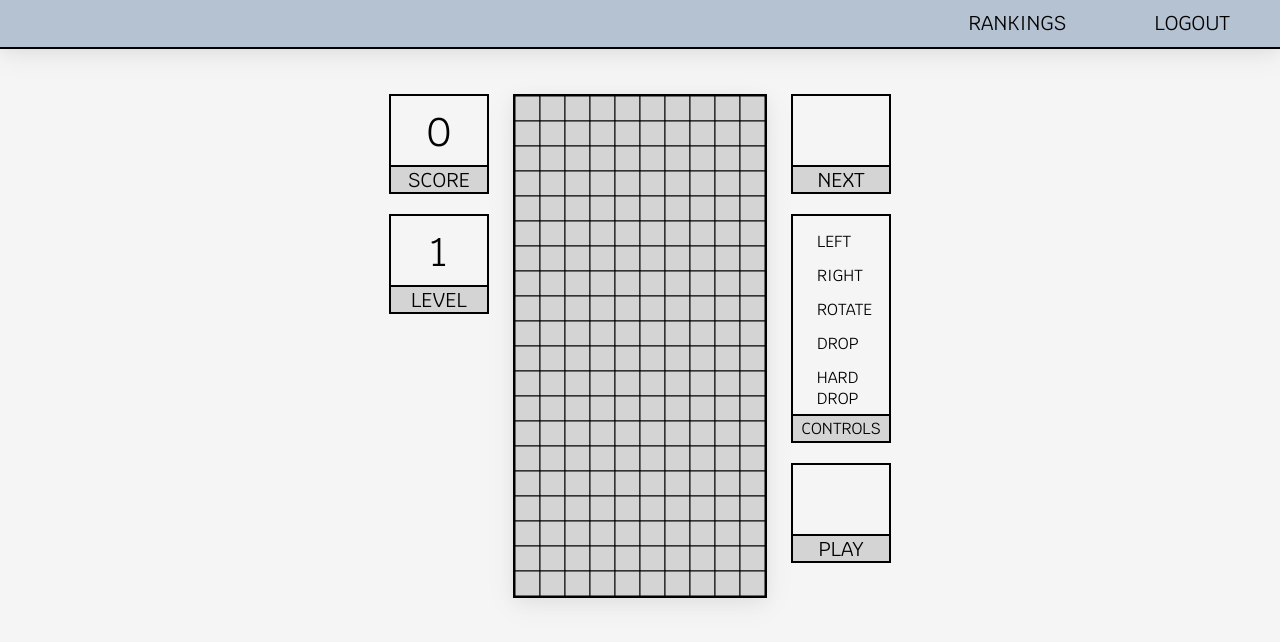
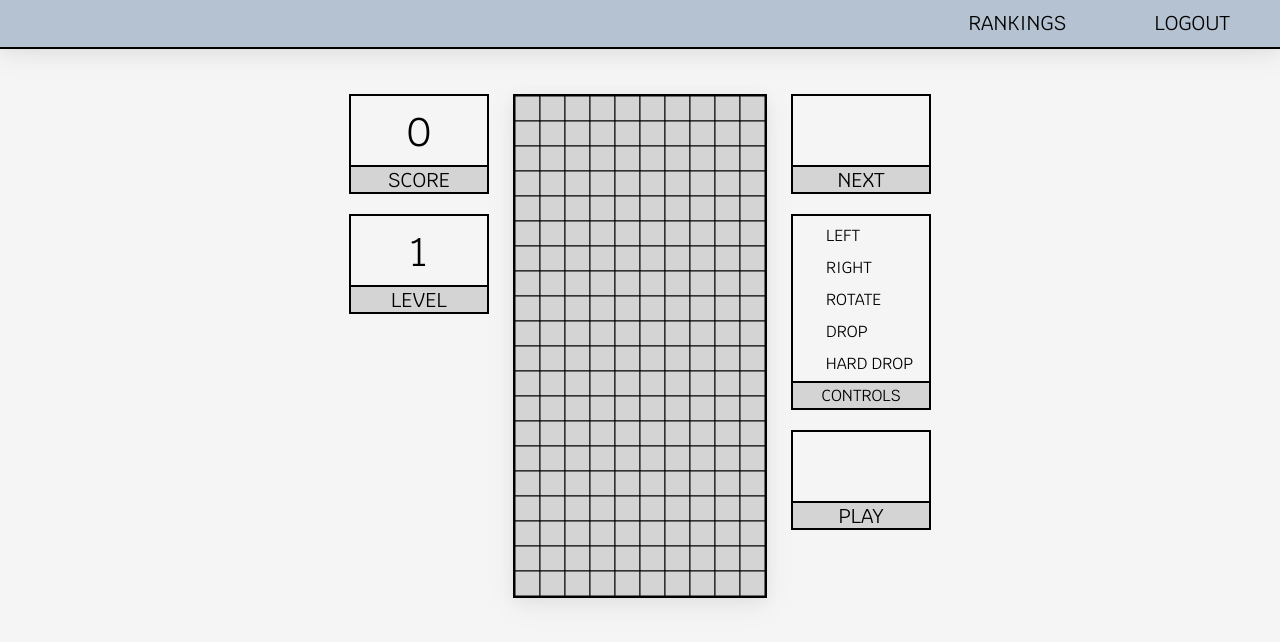
Before and after one commit to joshdrochon/tetris, a Django app: template templates/tetrisgame/game_view.html in a window 1280 px wide. Shown: the part 117-759 px from the top of the page. Run offline with Django 3.2, Linux system fonts and the light colour scheme; the template is opened without the code that fills it, so the values that code supplies are empty; some libraries are stand-ins or nearby versions; some web fonts are replaced.

Commit message:
widened the game boxes to accommodate Next tetros.

```diff
--- a/tetris/static/css/style.css
+++ b/tetris/static/css/style.css
@@ -116,7 +116,7 @@ button:focus{ outline-color: #000000; box-shadow: none; }
 .tile_head { width: 100%; margin-bottom: 10px; font-size: 30px; background-color: #b5c2d1; }
 
 .sm_tile {
-    width: 96px;
+    width: 136px;
     height: 96px;
     margin-bottom: 20px;
     border: 2px solid #000;
@@ -238,16 +238,16 @@ input { outline: none; margin: 0; border: none; font-family: inherit; }
 }
 
 .controls_tile {
-    width: 96px;
-    height: 215px;
-    padding-top: 10px;
+    width: 136px;
+    height: 187px;
+    padding-top: 5px;
     margin-bottom: 20px;
     border: 2px solid #000;
     text-align: left;
 }
 
 .controls { font-size: 16px; }
-.controls li { padding: 5px 1px; }
+.controls li { padding: 4px 10px; }
 
 #hard-drop-text {
     display: inline-block;
@@ -259,7 +259,7 @@ ul li:last-child {
 }
 
 .game_panel {
-    width: 100px;
+    width: 140px;
     height: 440px;
     margin: 20px 0px;
     display: inline-block;
--- a/tetris/static/js/tetris.js
+++ b/tetris/static/js/tetris.js
@@ -122,6 +122,9 @@ function setCenter(color) {
         queue.style.top = `${0}px`
     }
 }
+
+queue.style.marginLeft = "19px";
+//josh, I set this just so I could check the new box size -andy
 
 //set and draw next tetromino
 function nextTetromino(){
```
